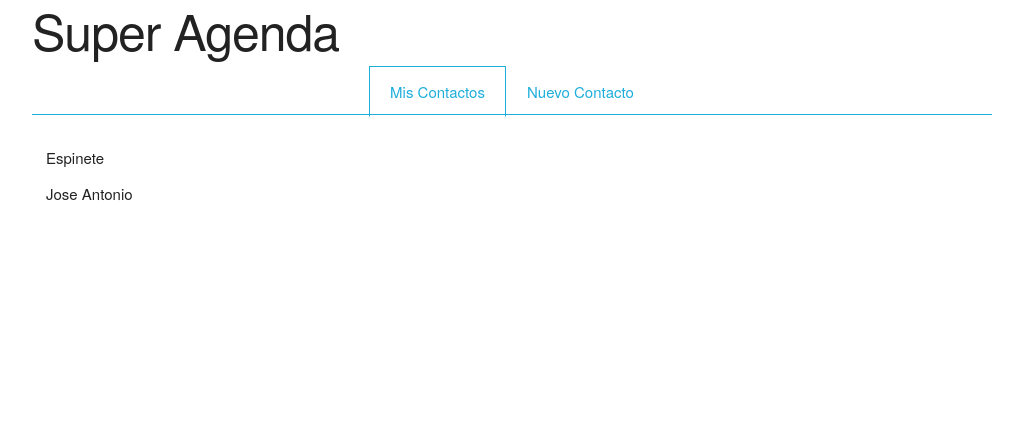
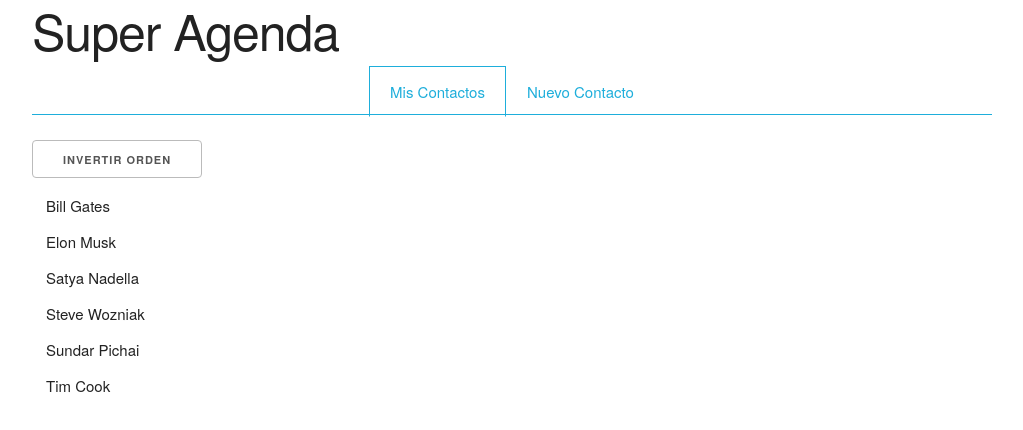
Before and after one commit to guajar/kc-angular4, an Angular app: page /mis-contactos in a window 1280 px wide. Shown: the top 430 px of the page, without its empty margins (128-1151 px from the left). Built offline with nearby package versions, Linux system fonts and the light colour scheme; data requests are answered from the project's data file.

Commit message:
Añadimos un par de Pipes a nuestra app

```diff
--- a/db.json
+++ b/db.json
@@ -1,20 +1,52 @@
 {
   "contactos": [
     {
-      "nombre": "Espinete",
-      "email": "espinete@gmail.com",
-      "movil": "445566",
-      "facebook": "espinete",
-      "twitter": "@espinete",
+      "nombre": "Elon Musk",
+      "email": "elon.musk@tesla.com",
+      "movil": "666 777 888",
+      "facebook": "Elon-Musk",
+      "twitter": "@elonmusk",
       "id": 1
     },
     {
-      "nombre": "Jose Antonio",
-      "email": "guajar23@gmail.com",
-      "movil": "636410499",
-      "facebook": "jamaldonado",
-      "twitter": "@guajar23",
+      "nombre": "Bill Gates",
+      "email": "bill.gates@microsoft.com",
+      "movil": "555 666 999",
+      "facebook": "BillGates",
+      "twitter": "@BillGates",
       "id": 2
+    },
+    {
+      "nombre": "Tim Cook",
+      "email": "tim.cook@apple.com",
+      "movil": "444 222 333",
+      "facebook": "",
+      "twitter": "@tim_cook",
+      "id": 3
+    },
+    {
+      "nombre": "Sundar Pichai",
+      "email": "",
+      "movil": "777 333 222",
+      "facebook": "",
+      "twitter": "@sundarpichai",
+      "id": 4
+    },
+    {
+      "nombre": "Satya Nadella",
+      "email": "satya.nadella@microsoft.com",
+      "movil": "",
+      "facebook": "",
+      "twitter": "@satyanadella",
+      "id": 5
+    },
+    {
+      "nombre": "Steve Wozniak",
+      "email": "",
+      "movil": "",
+      "facebook": "stevewoz",
+      "twitter": "@stevewoz",
+      "id": 6
     }
   ]
 }
--- a/src/app/app.module.ts
+++ b/src/app/app.module.ts
@@ -12,6 +12,8 @@
 import { NuevoContactoComponent } from './nuevo-contacto/nuevo-contacto.component';
 import { ApiUrlProvider } from './settings';
 import { DetallesContactoComponent } from './detalles-contacto/detalles-contacto.component';
+import { DatosContactoPipe } from './datos-contacto.pipe';
+import { OrdenacionContactosPipe } from './ordenacion-contactos.pipe';
 
 @NgModule({
   declarations: [
@@ -20,7 +22,9 @@
     FormularioAltaComponent,
     MisContactosComponent,
     NuevoContactoComponent,
-    DetallesContactoComponent
+    DetallesContactoComponent,
+    DatosContactoPipe,
+    OrdenacionContactosPipe
   ],
   imports: [
     BrowserModule,
--- /dev/null
+++ b/src/app/datos-contacto.pipe.ts
@@ -0,0 +1,28 @@
+import { Pipe, PipeTransform } from '@angular/core';
+import { Contacto } from './contacto';
+
+// Los pipes son clases decoradas con 'Pipe'. Se necesita indicar el metadato 'name', puesto
+// que es el que se especifica en un template para usar el pipe. Además, tenemos que implementar
+// en el pipe la interfaz 'PipeTransform'.
+@Pipe({
+  name: 'DatosContacto'
+})
+export class DatosContactoPipe implements PipeTransform {
+
+  // La función 'transform' es de obligada implementación. Siempre recibe (al menos) un
+  // parámetro, que es precisamente el que sufre la transformación.
+  transform(contacto: Contacto, separador: string = '|'): string {
+    let datos: string;
+    if (contacto.movil && contacto.email) {
+      datos = `${contacto.movil} | ${contacto.email}`;
+    }
+    else if (contacto.movil) {
+      datos = contacto.movil;
+    }
+    else if(contacto.email) {
+      datos = contacto.email;
+    }
+    return datos;
+  }
+
+}
--- a/src/app/detalles-contacto/detalles-contacto.component.html
+++ b/src/app/detalles-contacto/detalles-contacto.component.html
@@ -4,6 +4,6 @@
   <hr>
   <!-- Móvil y correo electrónico -->
   <div>
-    <!--{{ contacto | DatosContacto:'|' }}-->
+    {{ contacto | DatosContacto:'|' }}
   </div>
 </div>
--- a/src/app/lista-contactos/lista-contactos.component.html
+++ b/src/app/lista-contactos/lista-contactos.component.html
@@ -1,10 +1,20 @@
+<button (click)="invertirOrder()">Invertir orden</button>
+
 <ul class="u-full-width">
   <!--
     Usamos la directiva NgFor para iterar por una colección de items. Por cada iteración se replica
     el elemento HTML sobre el que se usa la directiva (y toda la jerarquía descendente), y se asigna
     el item en cuestión en la variable dada (let item of colection).
   -->
-  <li *ngFor="let contacto of contactos" (click)="notificarSeleccionContacto(contacto)">
+
+  <!--
+    Para utilizar un pipe, usamos su nombre precedido del signo pipe '|'. El valor que
+    precede al pipe es el que usamos de entrada y sufre la transformación. Si hubiese
+    parametrización en el pipe, se indicaría tras su nombre como ':valor', tantos como
+    se necesiten.
+  -->
+  <li *ngFor="let contacto of (contactos | OrdenacionContactos:_ordenacionAscendente)"
+      (click)="notificarSeleccionContacto(contacto)">
     <!-- Por cada contacto, pintamos un elemento <span> con su nombre. -->
     <span>{{ contacto.nombre }}</span>
     <!--
--- a/src/app/lista-contactos/lista-contactos.component.ts
+++ b/src/app/lista-contactos/lista-contactos.component.ts
@@ -7,6 +7,8 @@
   styleUrls: ['./lista-contactos.component.css']
 })
 export class ListaContactosComponent {
+
+  private _ordenacionAscendente: boolean = true;
 
   @Input() contactos: Contacto[];
 
@@ -32,4 +34,8 @@
     this.alSeleccionarContacto.emit(contacto);
   }
 
+  invertirOrder(): void {
+    this._ordenacionAscendente = !this._ordenacionAscendente;
+  }
+
 }
--- /dev/null
+++ b/src/app/ordenacion-contactos.pipe.ts
@@ -0,0 +1,49 @@
+import { Pipe, PipeTransform } from '@angular/core';
+import { Contacto } from './contacto';
+
+// Los Pipes son clases decoradas con 'Pipe'. Se necesitan indicar el metadato
+// 'name', puesto que es el que se especifica en un template para usar el pipe.
+// Además tenemos que implementar en el pipe la interfaz 'PipeTransform'.
+@Pipe({
+  name: 'OrdenacionContactos'
+})
+export class OrdenacionContactosPipe implements PipeTransform {
+
+    // La función 'transform' es de obligada implementación. Siempre recibe
+    // (al menos) un parámetro, que es precisamente el que sufre la transformación.
+    transform(contactos: Contacto[], ascendente: boolean): Contacto[] {
+
+    let ordenados: Contacto[];
+    let polaridadContactoAContactoB: number = ascendente ? 1 : -1;
+    let polaridadContactoBContactoA: number = ascendente ? -1 : 1;
+
+    // Si contactos tiene valor, procedemos con la ordenación.
+    if (contactos && contactos.length > 1) {
+
+      ordenados = contactos.sort((a: Contacto, b: Contacto): number => {
+
+        let orden: number;
+        let nombreContactoA = a.nombre.toLowerCase();
+        let nombreContactoB = b.nombre.toLowerCase();
+
+        if (nombreContactoA > nombreContactoB) {
+          orden = polaridadContactoAContactoB;
+        }
+        else if (nombreContactoA < nombreContactoB) {
+          orden = polaridadContactoBContactoA;
+        }
+        else {
+          orden = 0;
+        }
+
+        return orden;
+      });
+    }
+    // Si contactos es nulo.
+    else {
+      ordenados = [];
+    }
+
+    return ordenados;
+  }
+}
```
Also changed, not shown: 2 other files (tests, documents, lock files or other folders).
